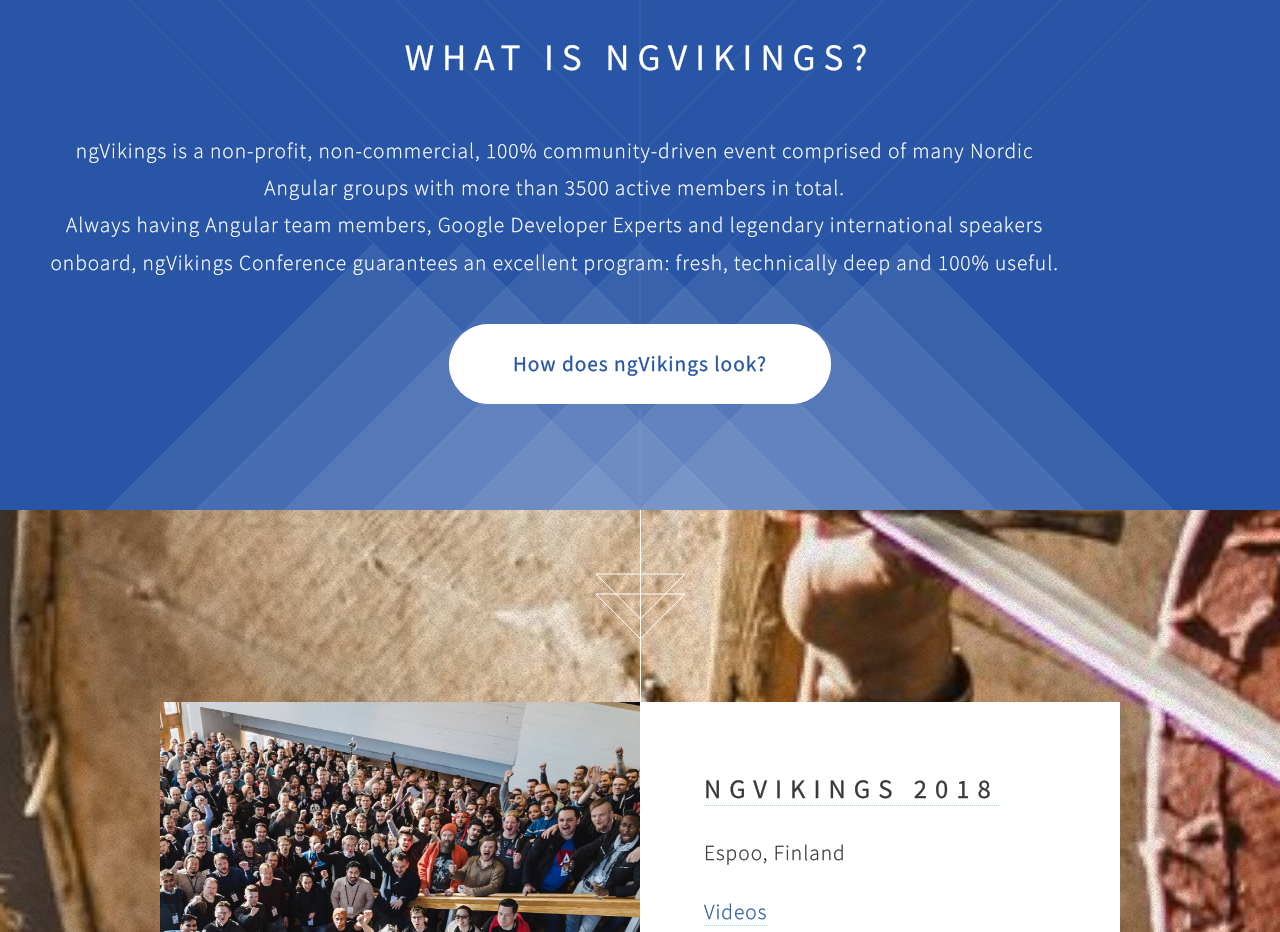
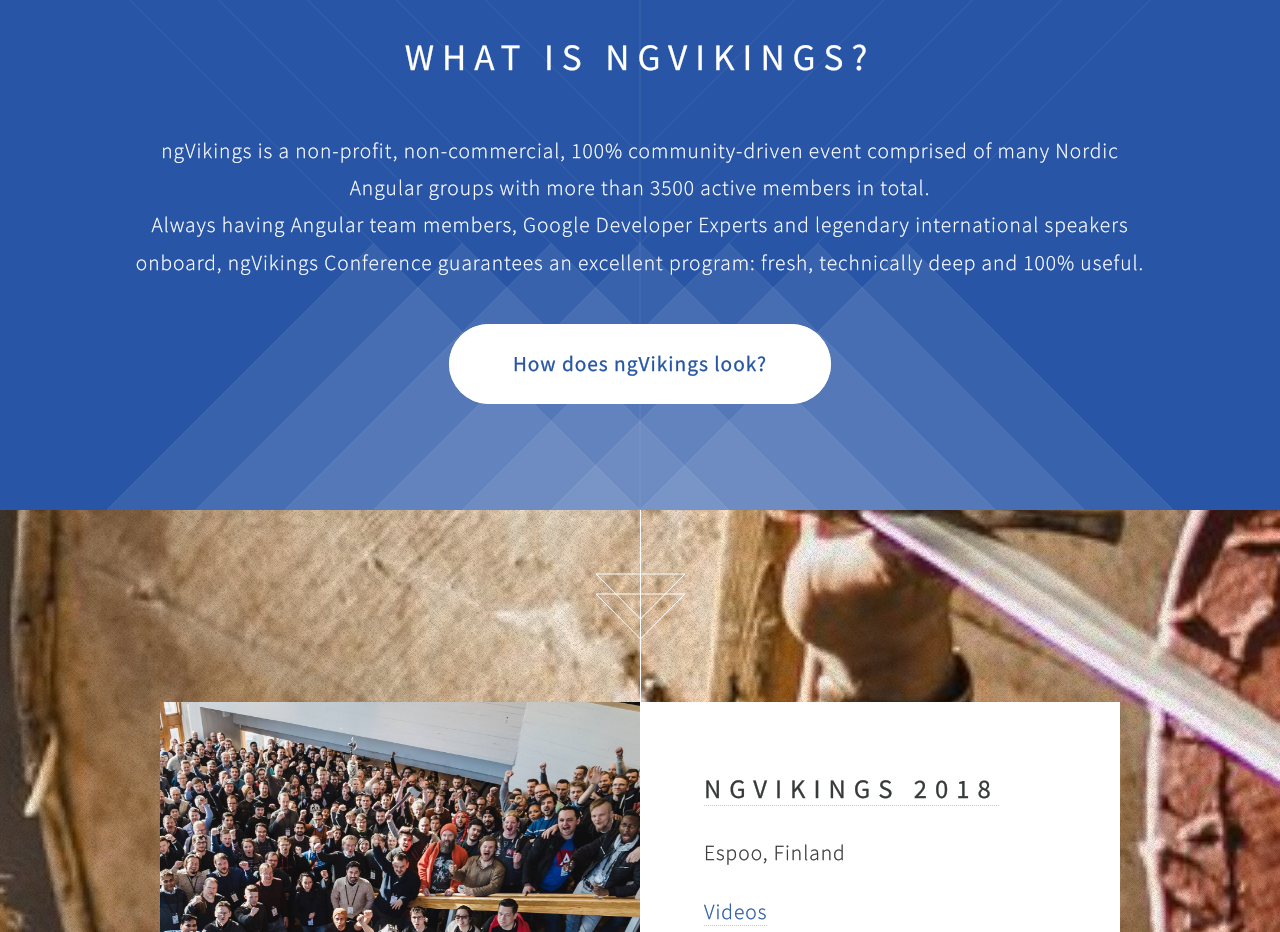
Before and after one commit to ngVikings/ngvikings-2019, a plain HTML site: page index.html in a window 1280 px wide. Shown: the part 940-1872 px from the top of the page. Drawn offline with Linux system fonts and the light colour scheme.

Commit message:
Center text
Text wasn't centred because the margin wasn't set to auto :)

```diff
--- a/assets/css/main.css
+++ b/assets/css/main.css
@@ -2023,7 +2023,7 @@
 			}
 
 		#banner p {
-			margin: 0 2em 0 2em;
+			margin: 0 auto;
 			max-width: 80%;
 		}
 
```
